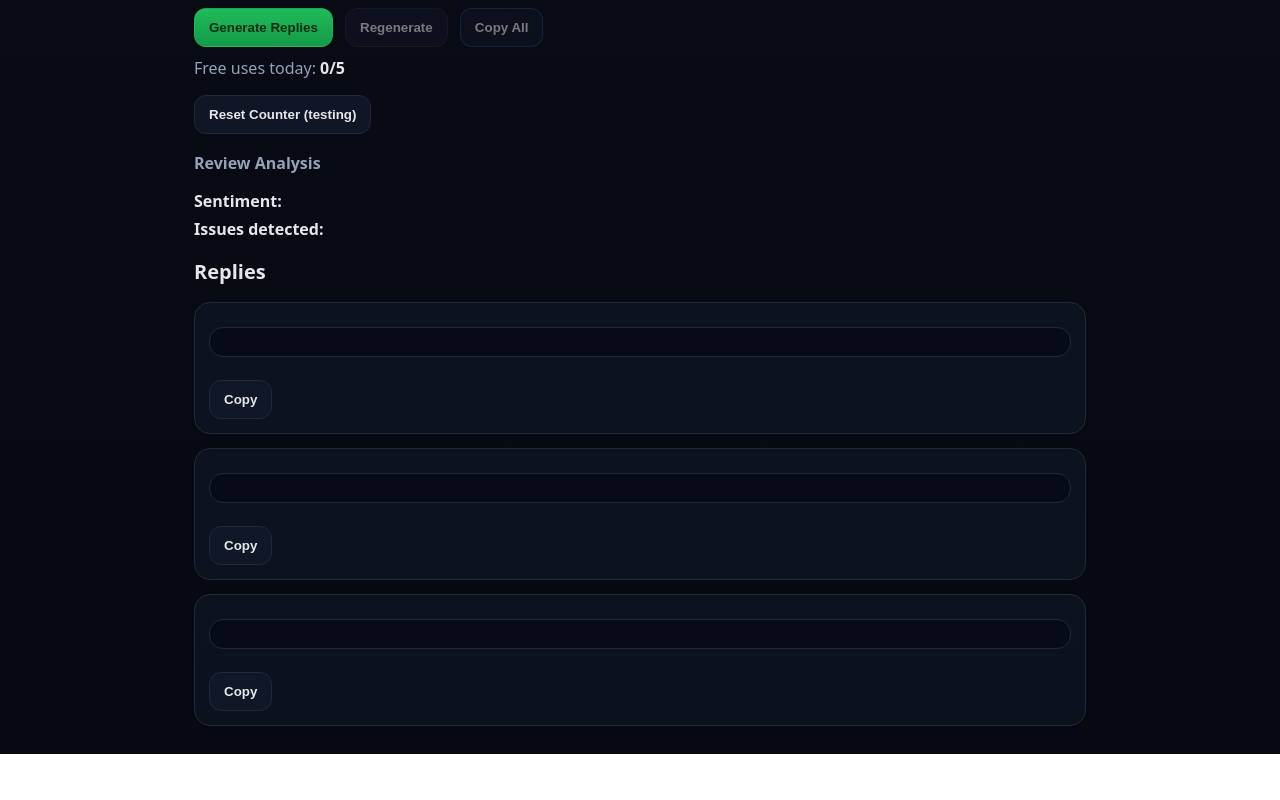
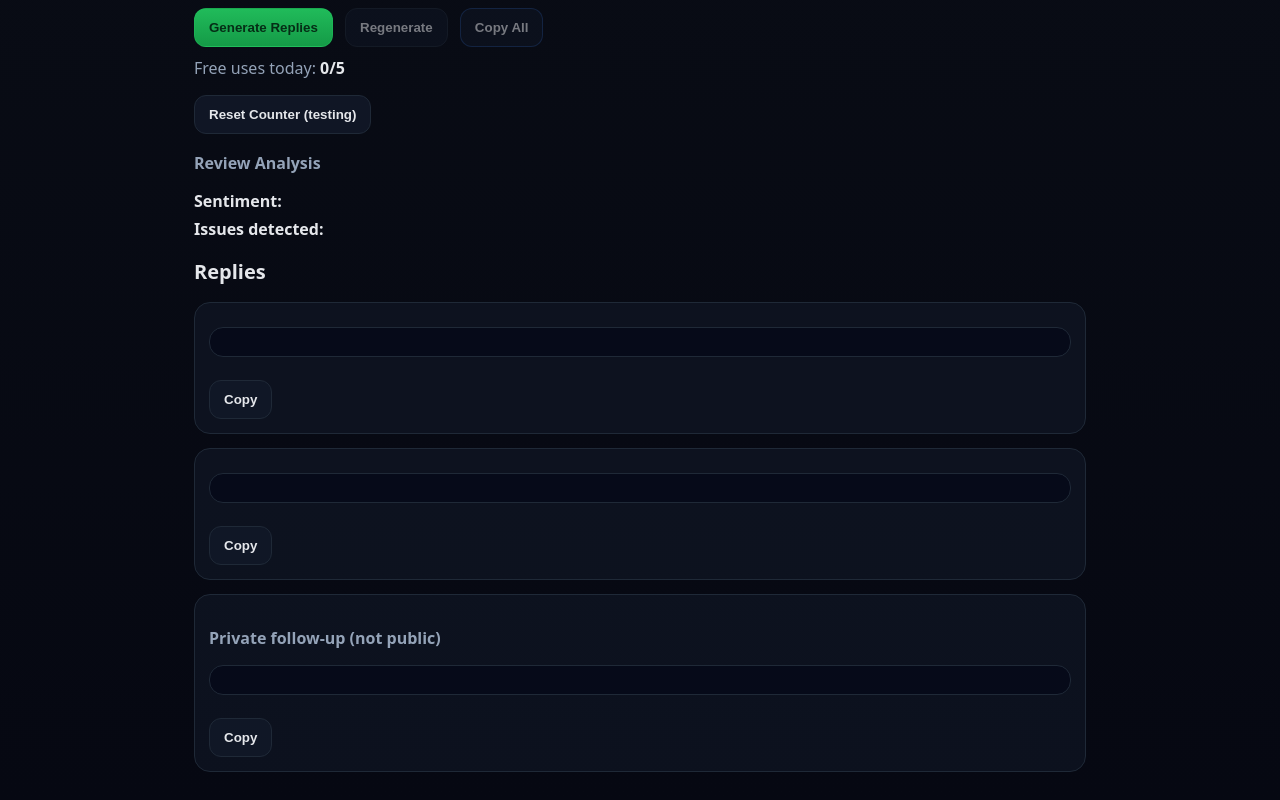
Before and after one commit to evangelistaf71498/review-assistant, a website: page public/index.html in a window 1280 px wide. Shown: the part 809-1609 px from the top of the page. Before the commit the page ends 1563 px from the top, so only its background shows below. Drawn offline with Linux system fonts and the light colour scheme.

Commit message:
Label private follow-up reply

```diff
--- a/public/index.html
+++ b/public/index.html
@@ -81,6 +81,7 @@
   </div>
 
   <div>
+    <h3>Private follow-up (not public)</h3>
     <pre id="reply3"></pre>
     <button onclick="copyText('reply3')">Copy</button>
   </div>
```
